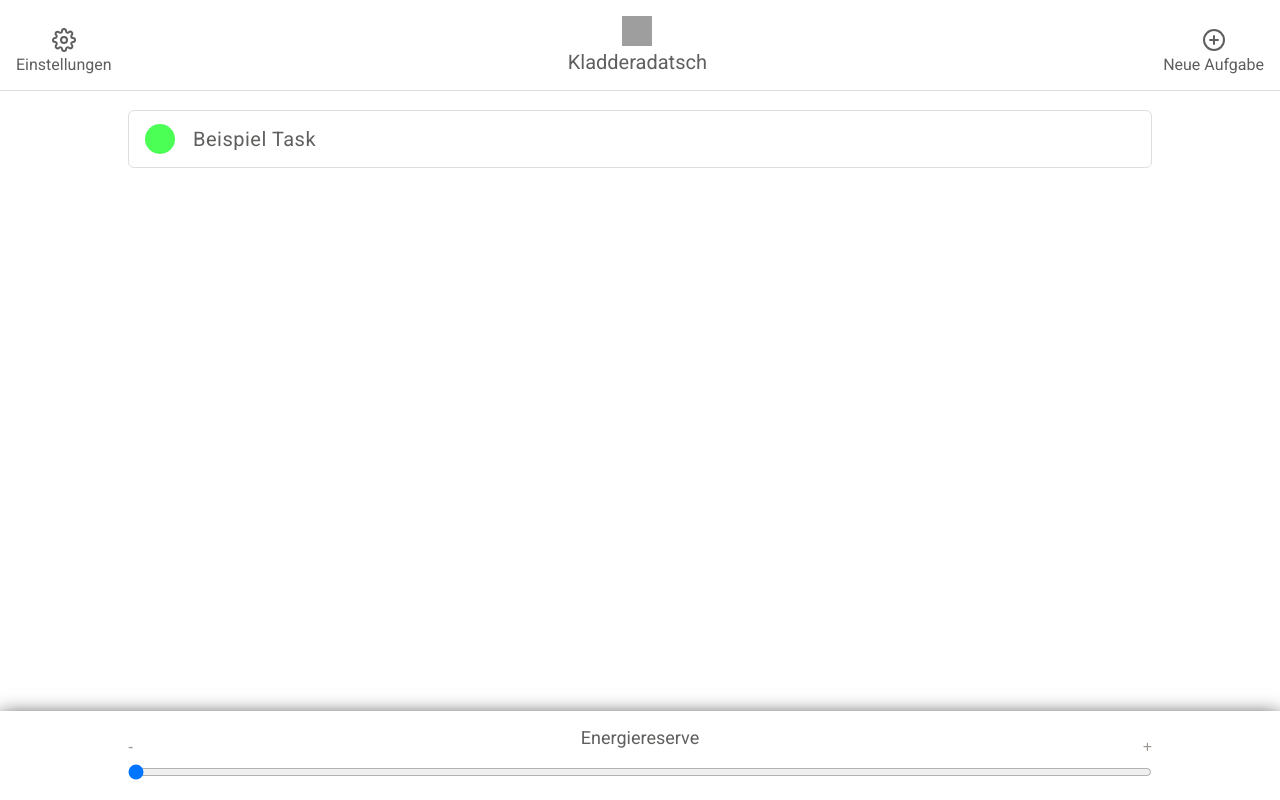
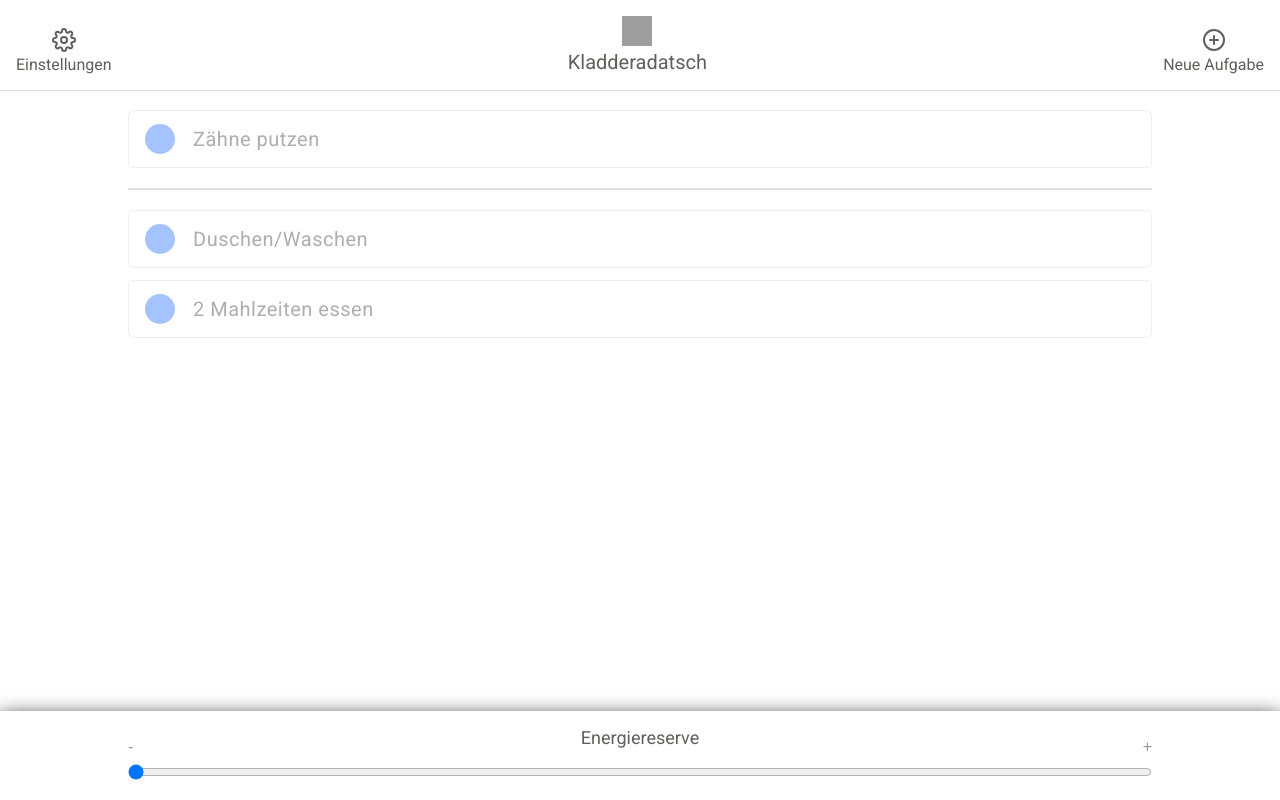
Before and after one commit to chaostreff-flensburg/kladderadatsch, a Next.js app: page / in a window 1280 px wide. Built offline with nearby package versions, Linux system fonts and the light colour scheme; grey boxes are pictures that could not be loaded.

Commit message:
Show disabled tasks

```diff
--- a/components/Task.jsx
+++ b/components/Task.jsx
@@ -27,6 +27,8 @@ class Task extends React.Component {
             border: solid 1px #dedede;
             border-radius: 6px;
             background-color: #fff;
+
+            opacity: ${this.props.disabled ? "0.5" : "1"};
           }
 
           li::before {
--- a/pages/index.jsx
+++ b/pages/index.jsx
@@ -17,9 +17,9 @@ class Page extends React.Component {
     this.state = {
       energyLevel: 1,
       tasks: [
-        { id: "nanoid-1337", title: "Beispiel Task", color: "123" },
-        { id: "nanoid-4223", title: "Beispiel Task 2", color: "321" },
-        { id: "nanoid-0000", title: "Beispiel Task 3", color: "220" }
+        { id: "basic-0", title: "Zähne putzen", color: "123" },
+        { id: "basic-1", title: "Duschen/Waschen", color: "321" },
+        { id: "basic-2", title: "2 Mahlzeiten essen", color: "220" }
       ]
     };
   }
@@ -71,6 +71,28 @@ class Page extends React.Component {
                         )}
                       </Draggable>
                     ))}
+
+                    <hr/>
+
+                    {this.state.tasks
+                    .slice(this.state.energyLevel, this.state.tasks.length)
+                    .map((task, index) => (
+                      <Draggable
+                        draggableId={task.id}
+                        index={Math.floor(this.state.energyLevel) + index}
+                        key={task.id}
+                      >
+                        {(provided, snapshot) => (
+                          <Task
+                            color={task.color}
+                            title={task.title}
+                            innerref={provided.innerRef}
+                            provided={provided}
+                            disabled={true}
+                          />
+                        )}
+                      </Draggable>
+                    ))}
                 </ul>
               )}
             </Droppable>
@@ -118,6 +140,11 @@ class Page extends React.Component {
           li {
             list-style-type: none;
           }
+
+          hr {
+            margin: 20px 0;
+            border: solid 1px #dedede;
+          }
         `}</style>
       </React.Fragment>
     );
```
